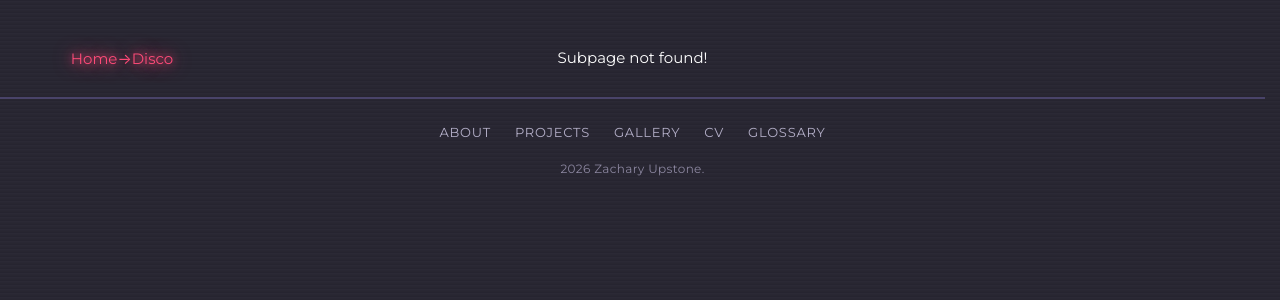
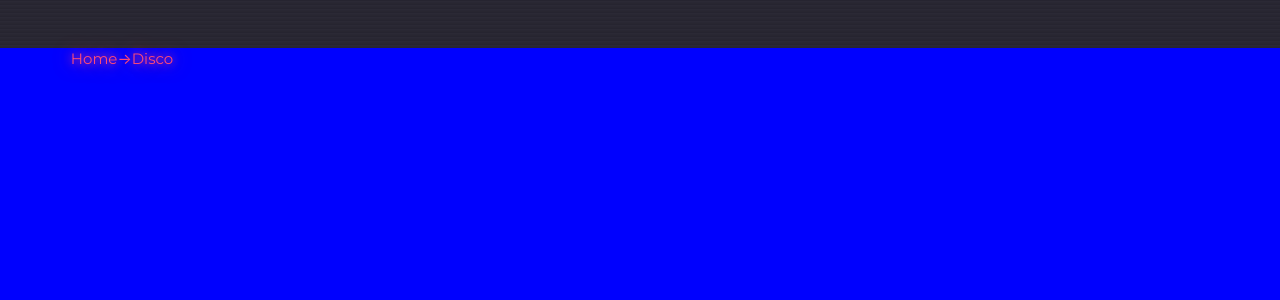
Before and after one commit to zu213/zupstn-website, a React (Create React App) app: page /#/disco in a window 1280 px wide. Before the commit this address had no page. Shown: the top 300 px of the page. Built offline with nearby package versions, Linux system fonts and the light colour scheme.

Commit message:
Added disco page

```diff
--- a/src/App.js
+++ b/src/App.js
@@ -27,6 +27,7 @@ import UnicodeChess from './projects/large/UnicodeChess.js';
 import WalkAnywhere from './projects/large/WalkAnywhere.js';
 import ZachLang from './projects/large/ZachLang.js';
 import Projects from './projects/Projects.js';
+import Disco from './random/Disco.js';
 import { FruitLips, FruitLips2, FruitLips3, ShortStorey, SpotifyRouletteIframe, Squares, LLMCompare, BerkoLitterPick } from './submodules/submodules.js';
 import { BackButton, BackButtonProvider } from './util/BackButtons.js';
 import { BreadcrumbLink, BreadcrumbProvider, DropBreadcrumbs } from './util/Breadcrumbs.js';
@@ -94,6 +95,7 @@ function App() {
             <Route path='/related-links' element={<RelatedLinks/>} />
             <Route path='/shortstorey' element={<ShortStorey/>} />
             <Route path='/spotify-roulette-demo' element={<SpotifyRouletteIframe/>} />
+            <Route path='/disco' element={<Disco/>} />
             {largeProjects.map(project =>
               <Route key={project.route} path={`/${project.route}`} element={<project.page displayMask={displayMask} isIOS={isIOS} />} />
             )}
--- /dev/null
+++ b/src/random/Disco.css
@@ -0,0 +1,13 @@
+.disco-page {
+  display: flex;
+  justify-content: center;
+  align-items: center;
+  height: 100vh;
+  width: 100vw;
+}
+
+.disco-container {
+  width: 100%;
+  height: 100%;
+  transition: background-color 0.2s ease;
+}
--- /dev/null
+++ b/src/random/Disco.js
@@ -0,0 +1,31 @@
+import { useEffect, useRef } from 'react';
+import './Disco.css';
+
+
+function Disco() {
+
+  const discoContainer = useRef(null);
+
+  useEffect(() => {
+
+    var colour = 0;
+    const discoColours = ['#FF0000', '#00FF00', '#0000FF', '#FFFF00', '#FF00FF', '#00FFFF'];
+
+
+    setInterval(() => {
+      if(!discoContainer.current) return;
+      discoContainer.current.style.backgroundColor = discoColours[colour];
+      colour = (colour + 1) % discoColours.length;
+    }, 200);
+  }, []);
+
+  return (
+    <div className='disco-page'>
+      <div ref={discoContainer} className='disco-container'>
+      </div>
+
+    </div>
+  );
+}
+
+export default Disco;
```
